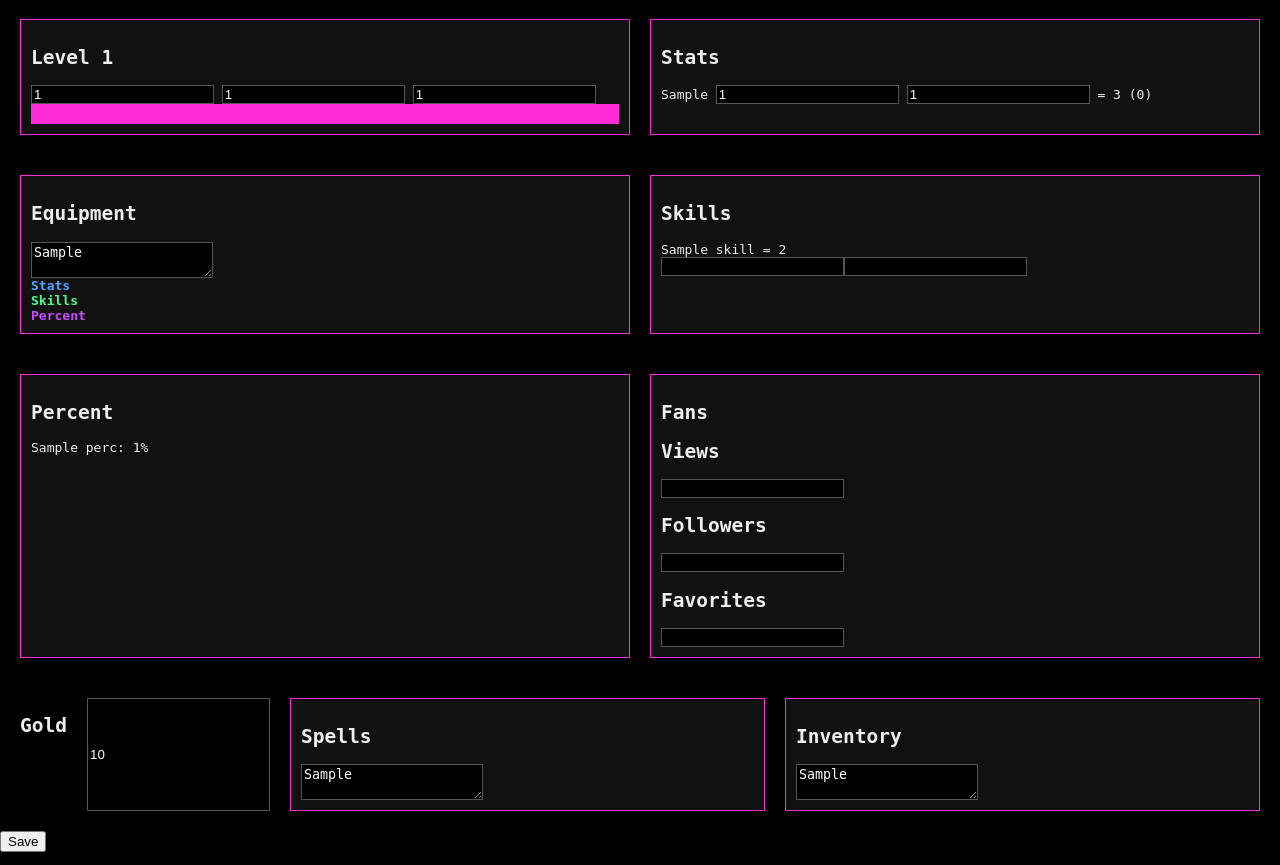
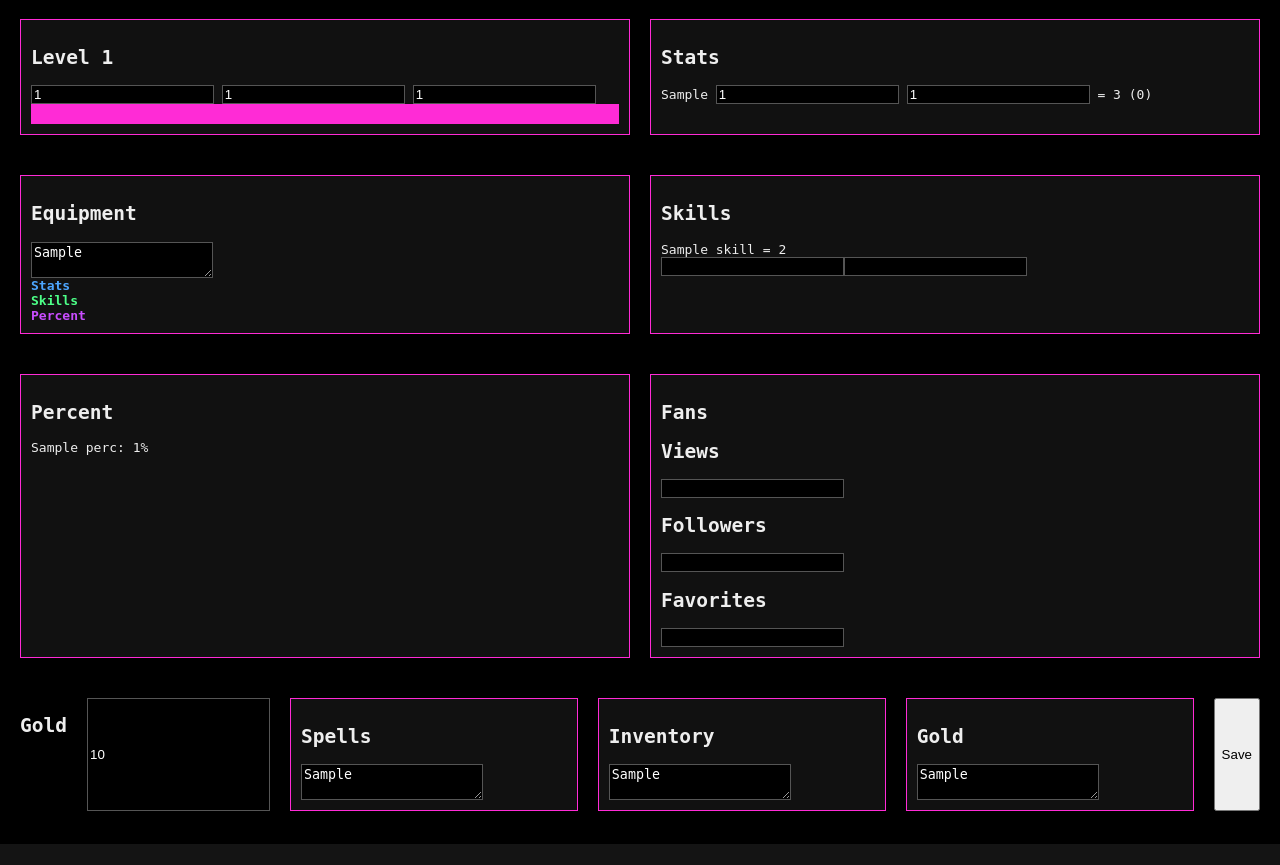
Before and after one commit to chancem5882-web/Dungeon-crawl, a Flask app: page /c/1 in a window 1280 px wide. Shown: the part 152-1017 px from the top of the page. After the commit the page ends 996 px from the top, so only its background shows below. Run offline with Flask 3, Linux system fonts and the light colour scheme; tables that the repository leaves empty hold one stand-in row (values such as "Sample post").

Commit message:
Update character.html

```diff
--- a/templates/character.html
+++ b/templates/character.html
@@ -110,6 +110,9 @@
 <textarea name="inventory">{{meta[9]}}</textarea>
 </div>
 
+<div class="panel">
+  <h2>Gold</h2>
+<textarea name="inventory">{{meta[9]}}</textarea>
 </div>
 
 <button>Save</button>
```
